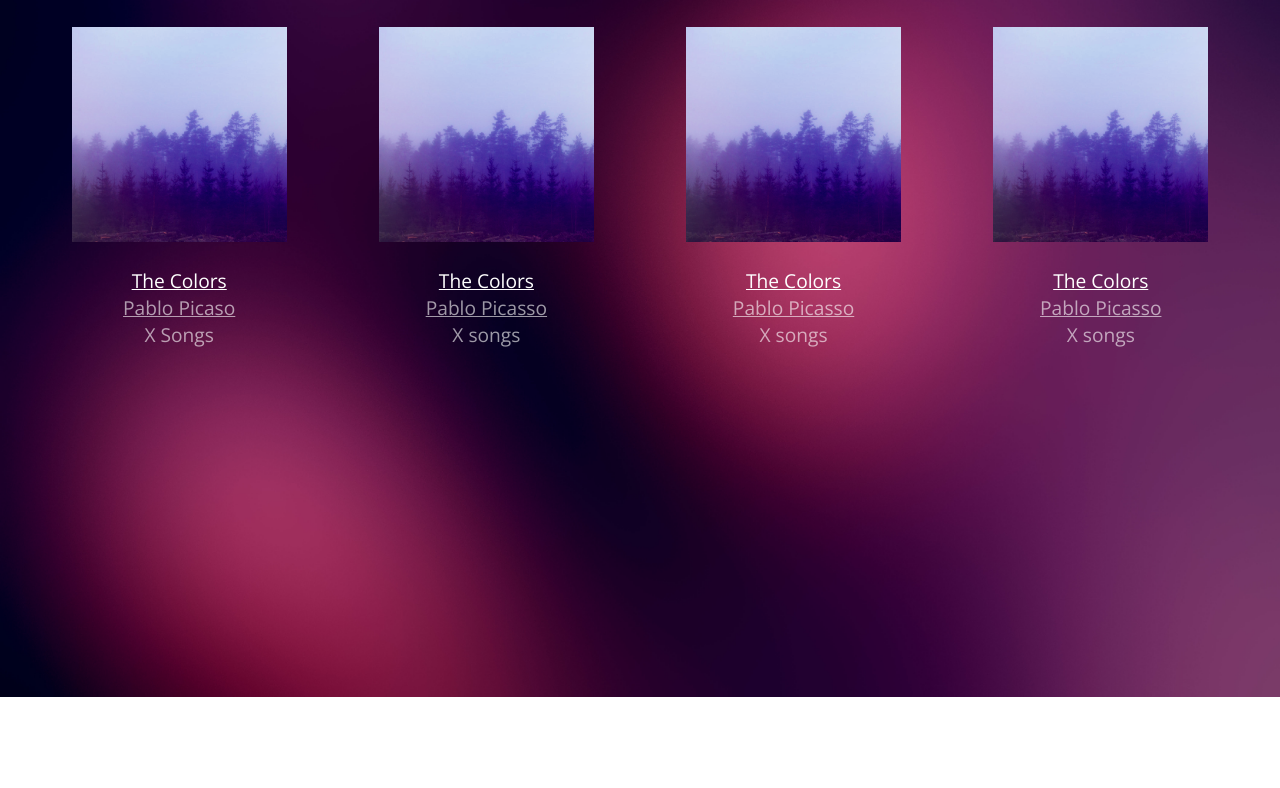
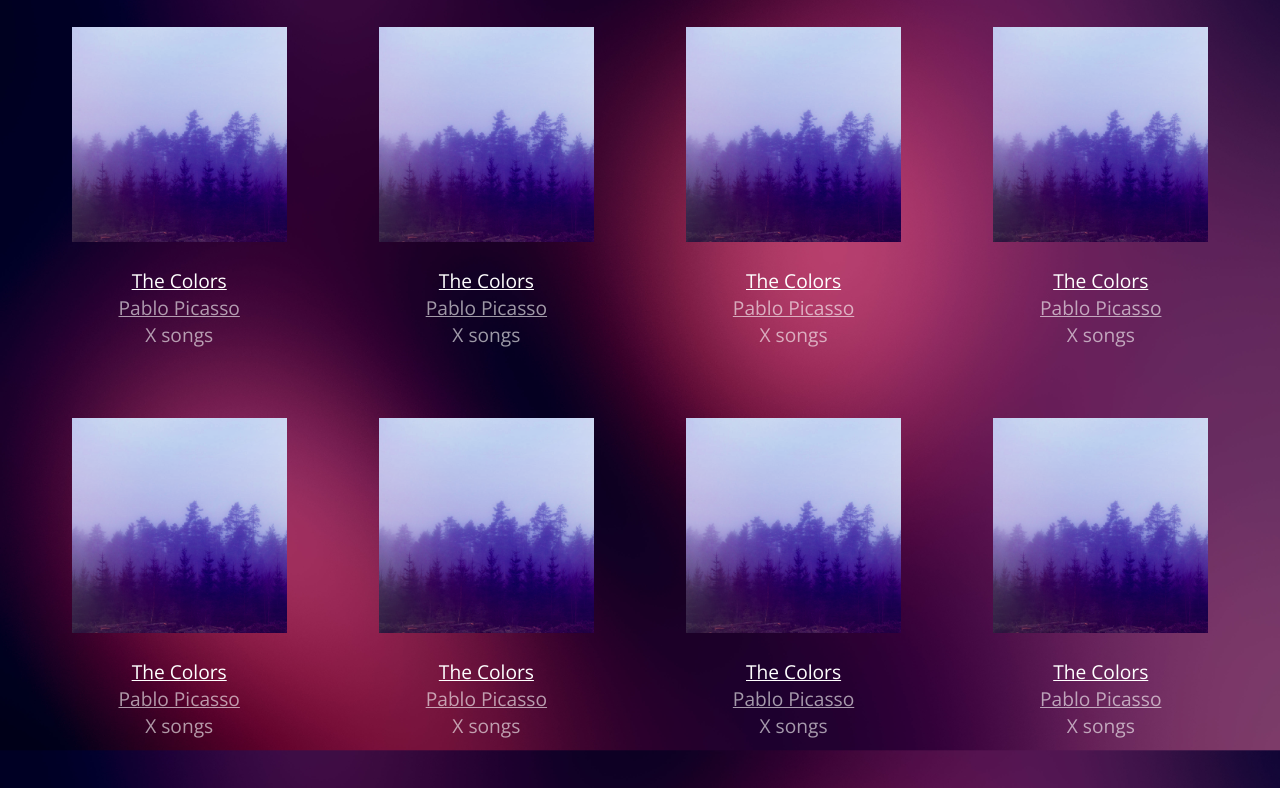
Before and after one commit to LucasAKonopka/bloc-jams, a plain HTML site: page collection.html in a window 1280 px wide. Shown: the part 103-891 px from the top of the page. Before the commit the page ends 800 px from the top, so only its background shows below. Drawn offline with nearby package versions, Linux system fonts and the light colour scheme.

Commit message:
checkpoint24 complete. Add collection script

```diff
--- a/collection.html
+++ b/collection.html
@@ -73,5 +73,6 @@
              </div>
          </div>
         </section>
+        <script src="scripts/collection.js"></script>
     </body>
 </html>
--- /dev/null
+++ b/scripts/collection.js
@@ -0,0 +1,25 @@
+var collectionItemTemplate =
+     '<div class="collection-album-container column fourth">'
+   + '  <img src="assets/images/album_covers/01.png"/>'
+   + '  <div class="collection-album-info caption">'
+   + '    <p>'
+   + '      <a class="album-name" href="/album.html"> The Colors </a>'
+   + '      <br/>'
+   + '      <a href="/album.html"> Pablo Picasso </a>'
+   + '      <br/>'
+   + '      X songs'
+   + '      <br/>'
+   + '    </p>'
+   + '  </div>'
+   + '</div>'
+;
+
+window.onload = function() {
+    var collectionContainer = document.getElementsByClassName('album-covers')[0];
+    collectionContainer.innerHTML = '';
+
+    for (var i = 0; i < 12; i++) {
+        collectionContainer.innerHTML += collectionItemTemplate;
+    }
+
+}
--- a/scripts/landing.js
+++ b/scripts/landing.js
@@ -12,8 +12,6 @@ var animatePoints = function (points) {
     for (i = 0; i < points.length; i++) {
         revealPoint(points[i]);
     }
-
-
 }
 
 window.onload = function() {
```
Also changed, not shown: 1 other file.
